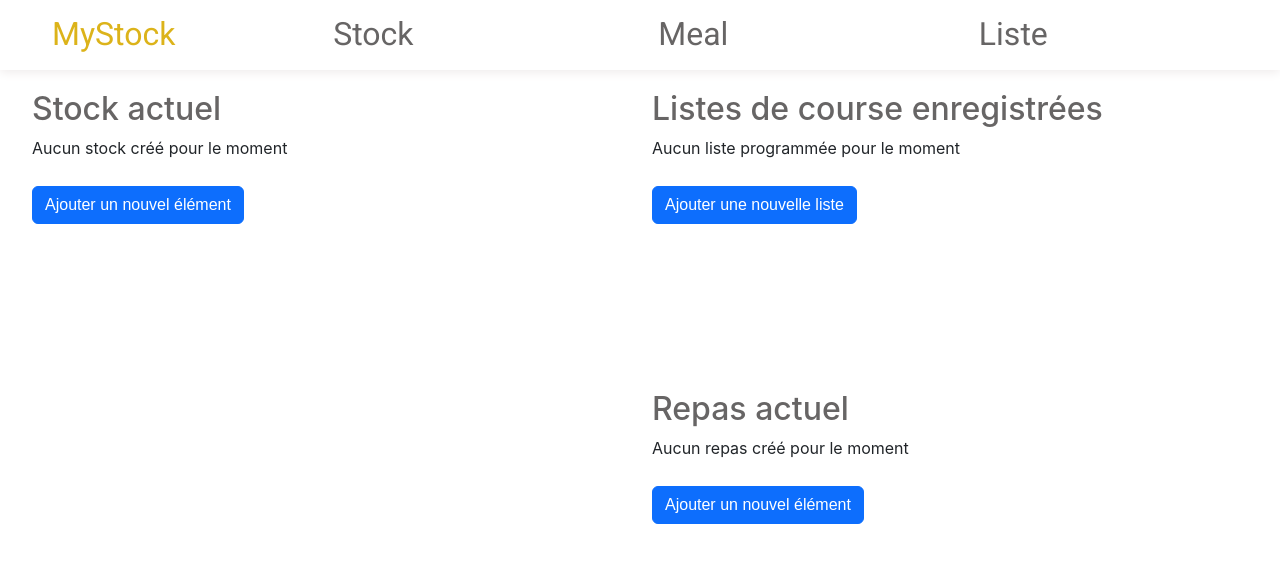
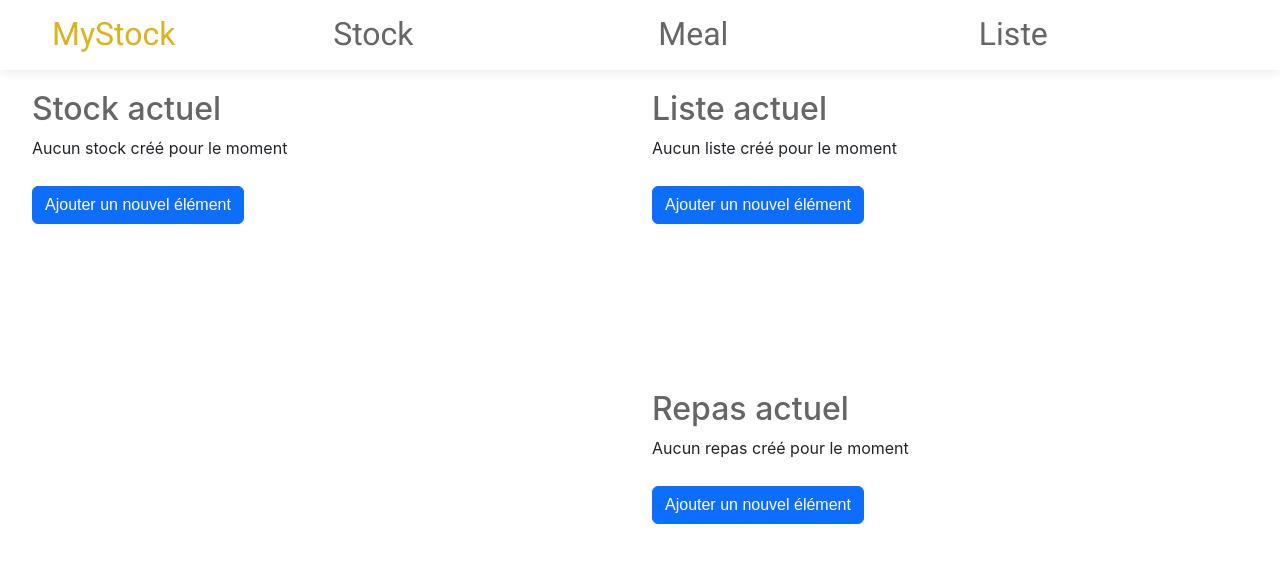
Before and after one commit to plouiserre/ShoppingManagerV2, a React (Create React App) app in the folder shopping-manager-front/: page / in a window 1280 px wide. Shown: the top 562 px of the page. Built offline with nearby package versions, Linux system fonts and the light colour scheme.

Commit message:
init addlist.jsx and link

```diff
--- a/shopping-manager-front/src/components/List/ListResume/ListResume.jsx
+++ b/shopping-manager-front/src/components/List/ListResume/ListResume.jsx
@@ -1,18 +1,6 @@
-import s from "./style.module.css";
-import { CustomButton } from "../../Reusable/CustomButton/CustomButton";
+import { Resume } from "../../Global/Resume/Resume";
 
 export function ListResume() {
-  function simulateBehavior() {
-    alert("go to add new list");
-  }
-  return (
-    <div>
-      <h1>Listes de course enregistrées</h1>
-      <p className={`${s.text}`}>Aucun liste programmée pour le moment</p>
-      <CustomButton
-        labelButton={"Ajouter une nouvelle liste"}
-        actionButton={simulateBehavior}
-      />
-    </div>
-  );
+  const lists = [];
+  return <Resume keyword={"liste"} address={"list"} elements={lists} />;
 }
--- a/shopping-manager-front/src/containers/Stock/StockResume/StockResume.jsx
+++ b/shopping-manager-front/src/containers/Stock/StockResume/StockResume.jsx
@@ -3,7 +3,6 @@ import { Resume } from "../../../components/Global/Resume/Resume";
 
 export function StockResume() {
   const stocks = useSelector((store) => store.STOCK.stocks);
-  const elementsLoaded = stocks !== undefined && stocks.length > 0;
 
   return <Resume keyword={"stock"} address={"stock"} elements={stocks} />;
 }
--- a/shopping-manager-front/src/index.js
+++ b/shopping-manager-front/src/index.js
@@ -16,6 +16,7 @@ import { StockDetail } from './pages/Stock/StockDetail';
 import { StockEdit } from './pages/Stock/StockEdit';
 import { AddMeal } from './pages/Meal/AddMeal';
 import { MealEdit } from './pages/Meal/MealEdit';
+import { AddList } from './pages/List/AddList';
 
 
 const root = ReactDOM.createRoot(document.getElementById('root'));
@@ -34,6 +35,7 @@ root.render(
             <Route path="/Meal/add" element={<AddMeal/>}/>
             <Route path="Meal/:id" element={<MealDetail/>}/>
             <Route path="Meal/edit/:id" element={<MealEdit/>}/>
+            <Route path="List/add" element={<AddList/>}/>
             <Route path="/Liste/" element={<List/>}/>
           </Route>
         </Routes>
--- /dev/null
+++ b/shopping-manager-front/src/pages/List/AddList.jsx
@@ -0,0 +1,3 @@
+export function AddList() {
+  return <h1>LOOOOOL</h1>;
+}
```
